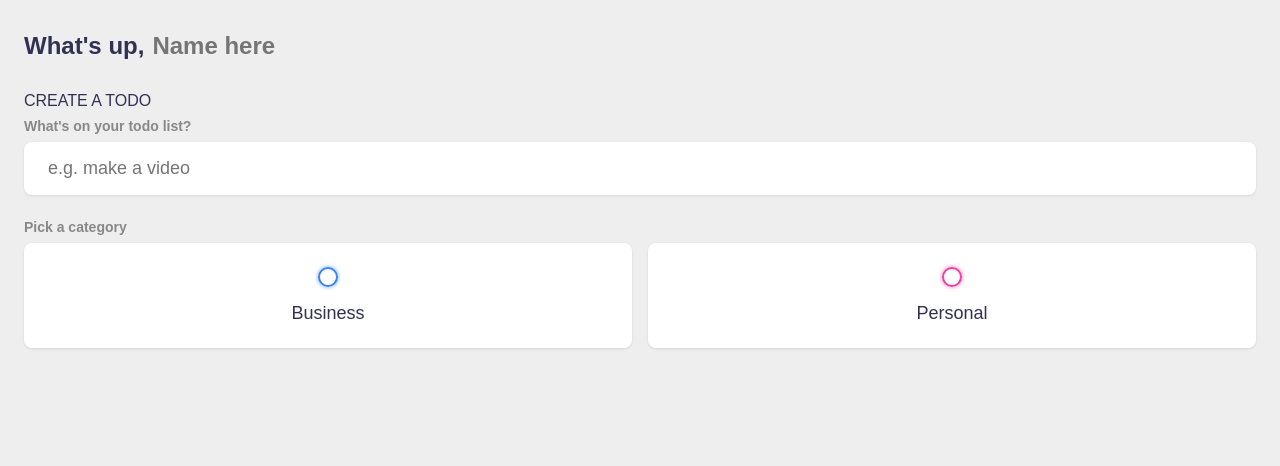
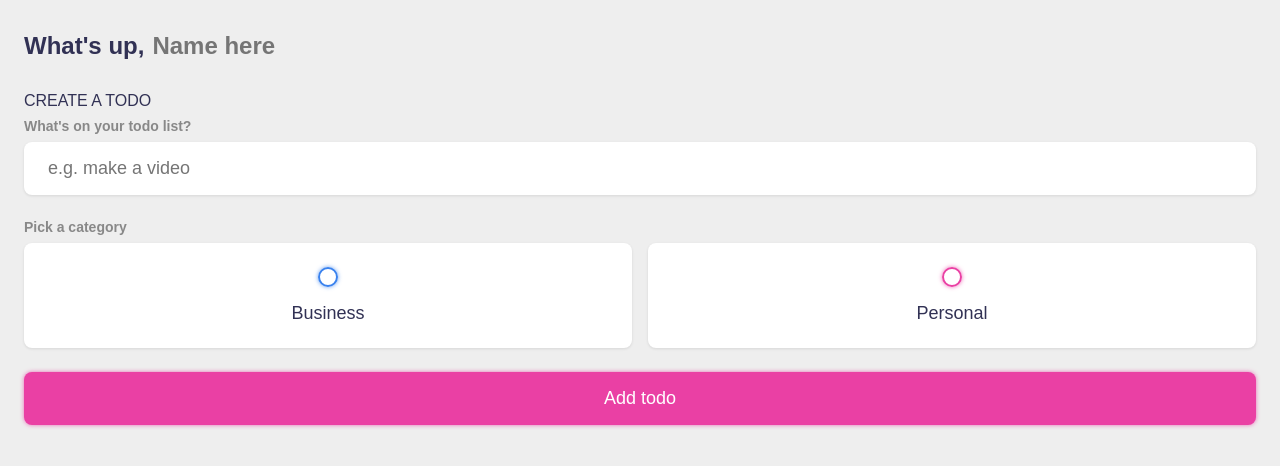
Before and after one commit to StephanieKSanchez/to-do-vue, a Vue app: page / in a window 1280 px wide. Shown: the top 466 px of the page. Built offline with nearby package versions, Linux system fonts and the light colour scheme.

Commit message:
created submit button

```diff
--- a/src/App.vue
+++ b/src/App.vue
@@ -67,6 +67,7 @@ onMounted(() => {
             <div>Personal</div>
           </label>
         </div>
+        <input type="submit" value="Add todo" />
       </form>
     </section>
   </main>
```
